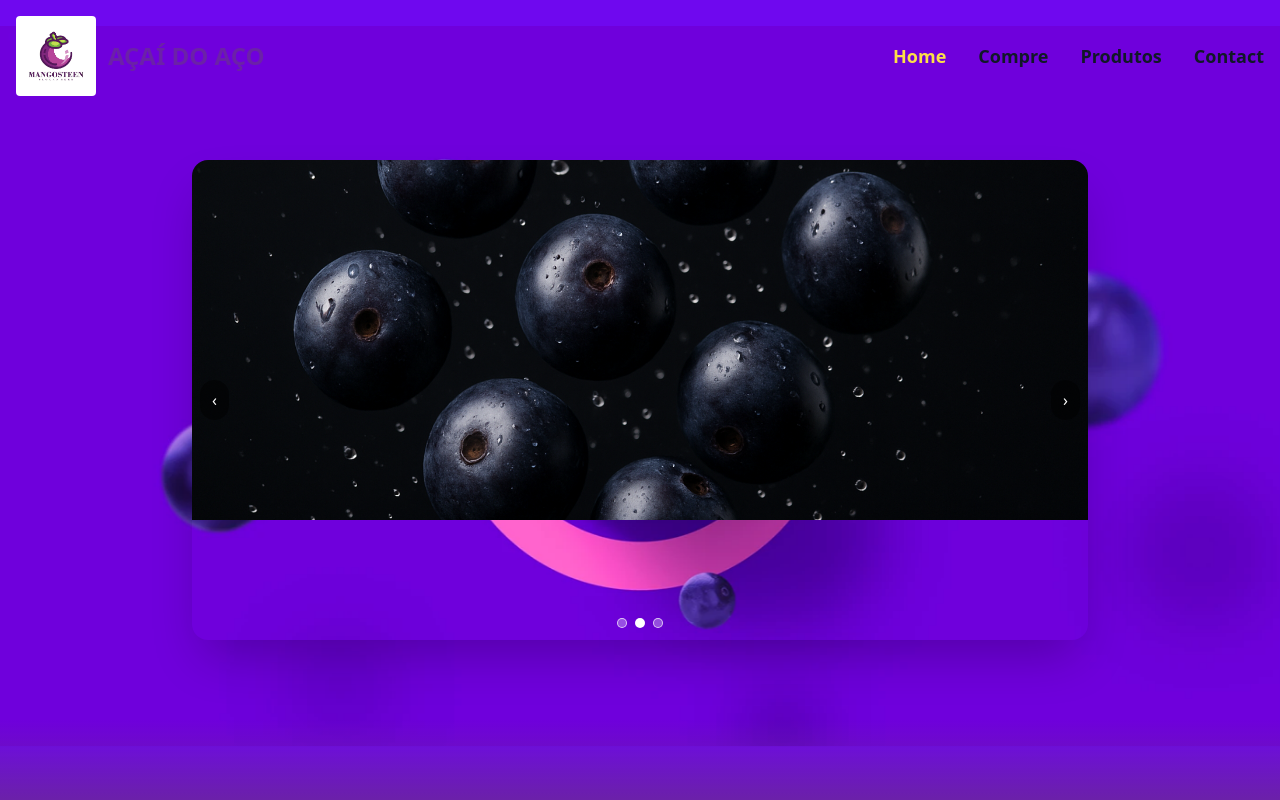
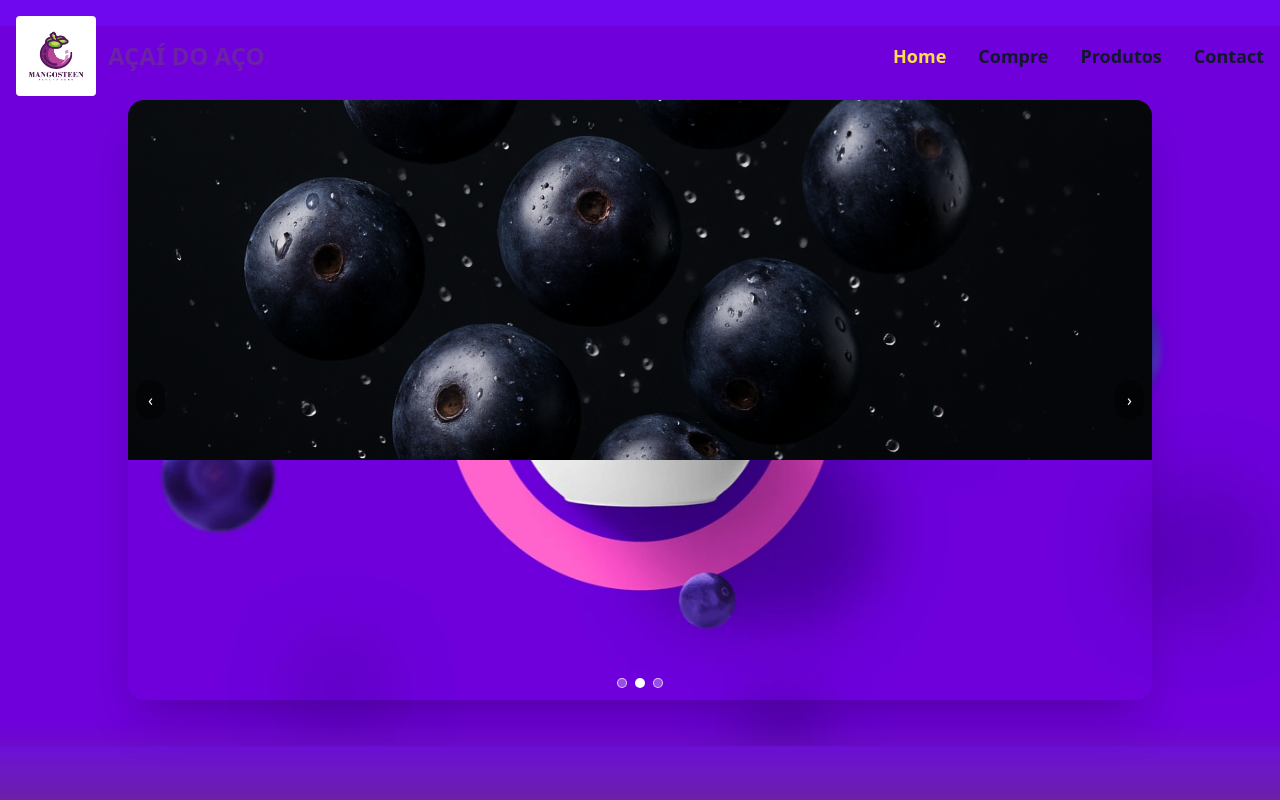
Before and after one commit to ProssimalCrost/AcaiDoVa, a React (Vite) app: page / in a window 1280 px wide. Shown: the top 800 px of the page. Built offline with nearby package versions, Linux system fonts and the light colour scheme; the HTML template or start-up script is replaced by a standard one.

Commit message:
Update CarouselLite component dimensions for improved responsiveness

```diff
--- a/src/components/Hero.tsx
+++ b/src/components/Hero.tsx
@@ -35,7 +35,7 @@ export default function BackG() {
         </Parallax>
 
         <div className="absolute inset-0 z-50 flex items-center justify-center px-4">
-         <CarouselLite className="w-full max-w-4xl h-[260px] md:h-[380px] lg:h-[480px] mx-auto rounded-2xl shadow-2xl"
+         <CarouselLite className="w-full max-w-5xl h-[260px] md:h-[380px] lg:h-[600px] mx-auto rounded-2xl shadow-2xl"
 
             slides={[
               { src: "src/assets/images/background/images/3tigelas.jpg", alt: "Destaque 1" },
```
